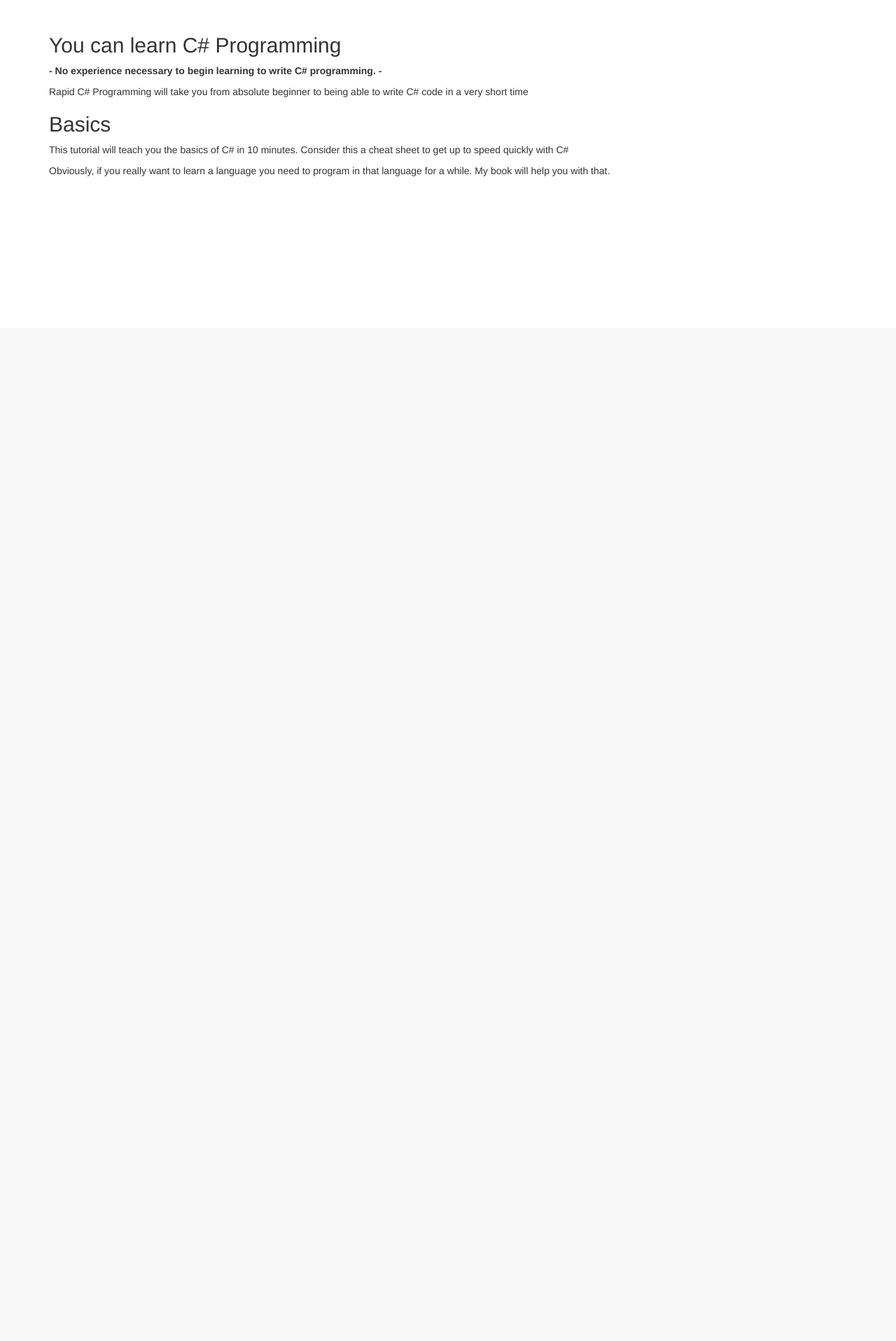
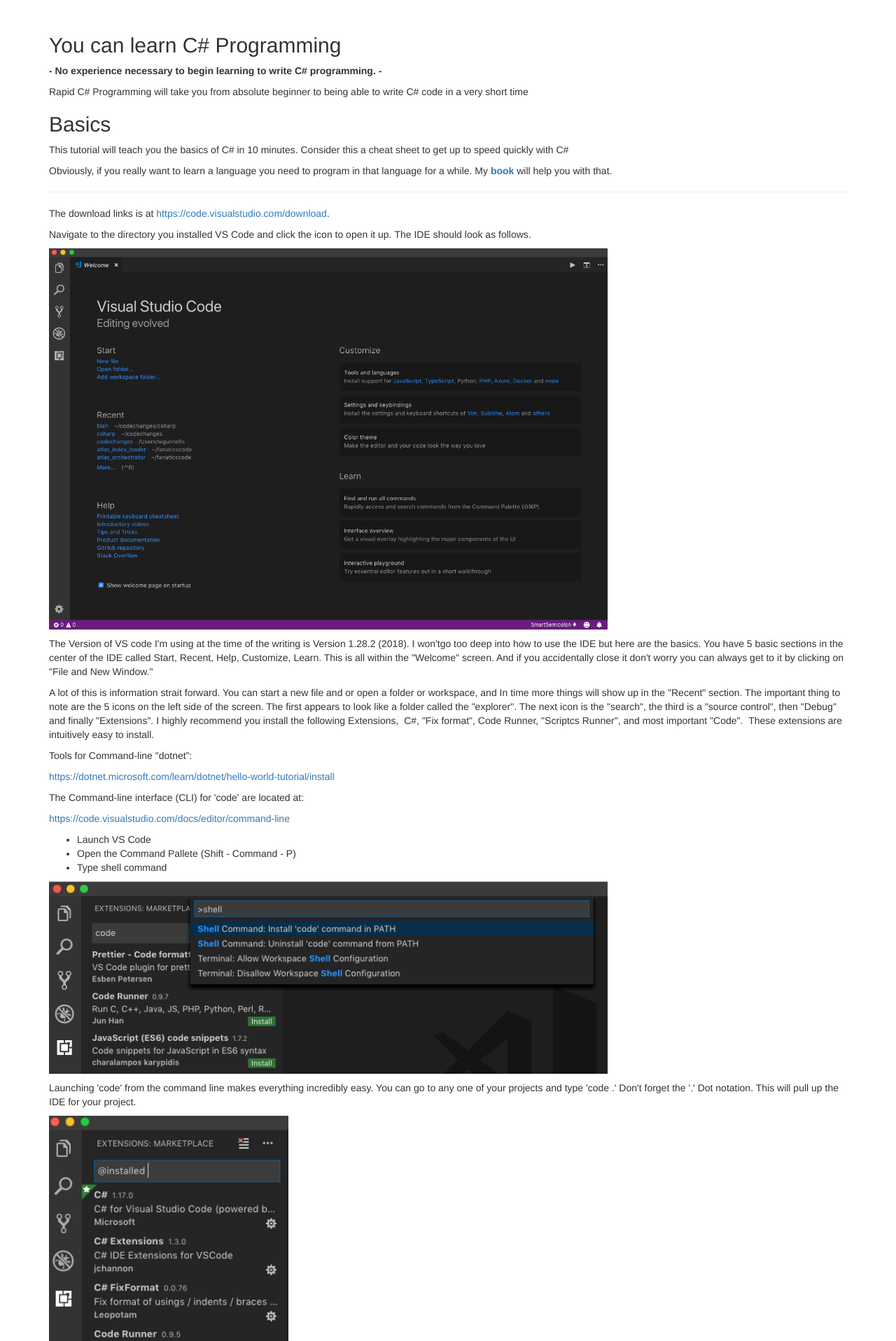
Before and after one commit to thecount12/rapidcweb, a Django app: page / in a window 1280 px wide. Shown: the part 331-2248 px from the top of the page at 70% size. Before the commit the page ends 583 px from the top, so only its background shows below. Run offline with Django 3.2, Linux system fonts and the light colour scheme; some libraries are stand-ins or nearby versions.

Commit message:
splash page, images, starting out

```diff
--- a/basicapp/templates/index.html
+++ b/basicapp/templates/index.html
@@ -6,5 +6,47 @@
 <p>Rapid C# Programming will take you from absolute beginner to being able to write C# code in a very short time</p>
 <h2>Basics</h2>
 <p>This tutorial will teach you the basics of C# in 10 minutes. Consider this a cheat sheet to get up to speed quickly with C#</p>
-<p>Obviously, if you really want to learn a language you need to program in that language for a while. My book will help you with that.</p>
+    <p>Obviously, if you really want to learn a language you need to program in that language for a while. My <b><a href="https://amzn.to/2wjpxOF">book</a></b> will
+        help you with that.</p>
+    <hr>
+    <p></p>
+    <p>The download links is at <a href="https://code.visualstudio.com/download">https://code.visualstudio.com/download</a>.</p>
+    <p>Navigate to the directory you installed VS Code and click the icon to open it up. The IDE should look as follows.</p>
+     <img style="width:70%;height:70%;" src="/static/idemain.png">
+    <p></p>
+    <p>The Version of VS code I'm using at the time of the writing is Version 1.28.2 (2018). I won'tgo too deep into how to use the IDE but here are the basics. You have 5 basic sections in the center of the IDE called Start, Recent, Help, Customize, Learn. This is all within the "Welcome" screen. And if you accidentally close it don't worry you can always get to it by clicking on "File and New Window."</p>
+    <p></p>
+    <p>A lot of this is information strait forward. You can start a new file and or open a folder or workspace, and In time more things will show up in the "Recent" section. The important thing to note are the 5 icons on the left side of the screen. The first appears to look like a folder called the "explorer". The next icon is the "search", the third is a "source control", then "Debug" and finally "Extensions". I highly recommend you install the following Extensions,  C#, "Fix format", Code Runner, "Scriptcs Runner", and most important "Code".  These extensions are intuitively easy to install.</p>
+    <p></p>
+    <p>Tools for Command-line "dotnet”:</p>
+    <p></p>
+    <p><a href="https://dotnet.microsoft.com/learn/dotnet/hello-world-tutorial/install">https://dotnet.microsoft.com/learn/dotnet/hello-world-tutorial/install
+</a></p>
+    <p></p>
+    <p>The Command-line interface (CLI) for 'code' are located at:</p>
+    <p></p>
+    <p><a href="https://code.visualstudio.com/docs/editor/command-line">https://code.visualstudio.com/docs/editor/command-line</a></p>
+    <p></p>
+    <ul>
+    <li>Launch VS Code</li>
+    <li>Open the Command Pallete (Shift - Command - P)</li>
+	<li>Type shell command</li>
+    </ul>
+    <p></p>
+    <p><img style="width: 70%;height: 70%" src="/static/shellCommandcode.png"></p>
+    <p></p>
+    <p>Launching 'code' from the command line makes everything incredibly easy. You can go to any one of your projects and type 'code .' Don't forget the '.' Dot notation. This will pull up the IDE for your project. </p>
+    <p></p>
+    <p><img style="width: 30%;height: 30%" src="/static/extension.png"></p>
+    <p></p>
+    <p>Also at the bottom of the screen you have error and warning icons which give you the total count. If you click, it will pull up another small window with 4 tabs labeled "Problems", "Output", "Debug Console" and "Terminal". The first thing that some experienced programmers might think is to create a C# program and open a New file immediately. Let's NOT do that yet.</p>
+    <p></p>
+    <p>Continue with chapter one or buy my book at <b><a href="https://amzn.to/2wjpxOF">amazon.com</a></p>
+    <p>&nbsp;</p>
+    <p>&nbsp;</p>
+    <p>&nbsp;</p>
+
+
+
+
 {% endblock %}
--- a/static/banner.css
+++ b/static/banner.css
@@ -5,6 +5,7 @@
         /* filter: grayscale(100%); */
 	}
 
+/*
 img {
         -webkit-filter: grayscale(100%); /* safari 6.0 -9.0 */
         -webkit-filter: blur(1px);
@@ -12,3 +13,4 @@
         filter: grayscle(100%);
 
 }
+*/
```
Also changed, not shown: static/extension.png (added), static/idemain.png (added), static/shellCommandcode.png (added).
